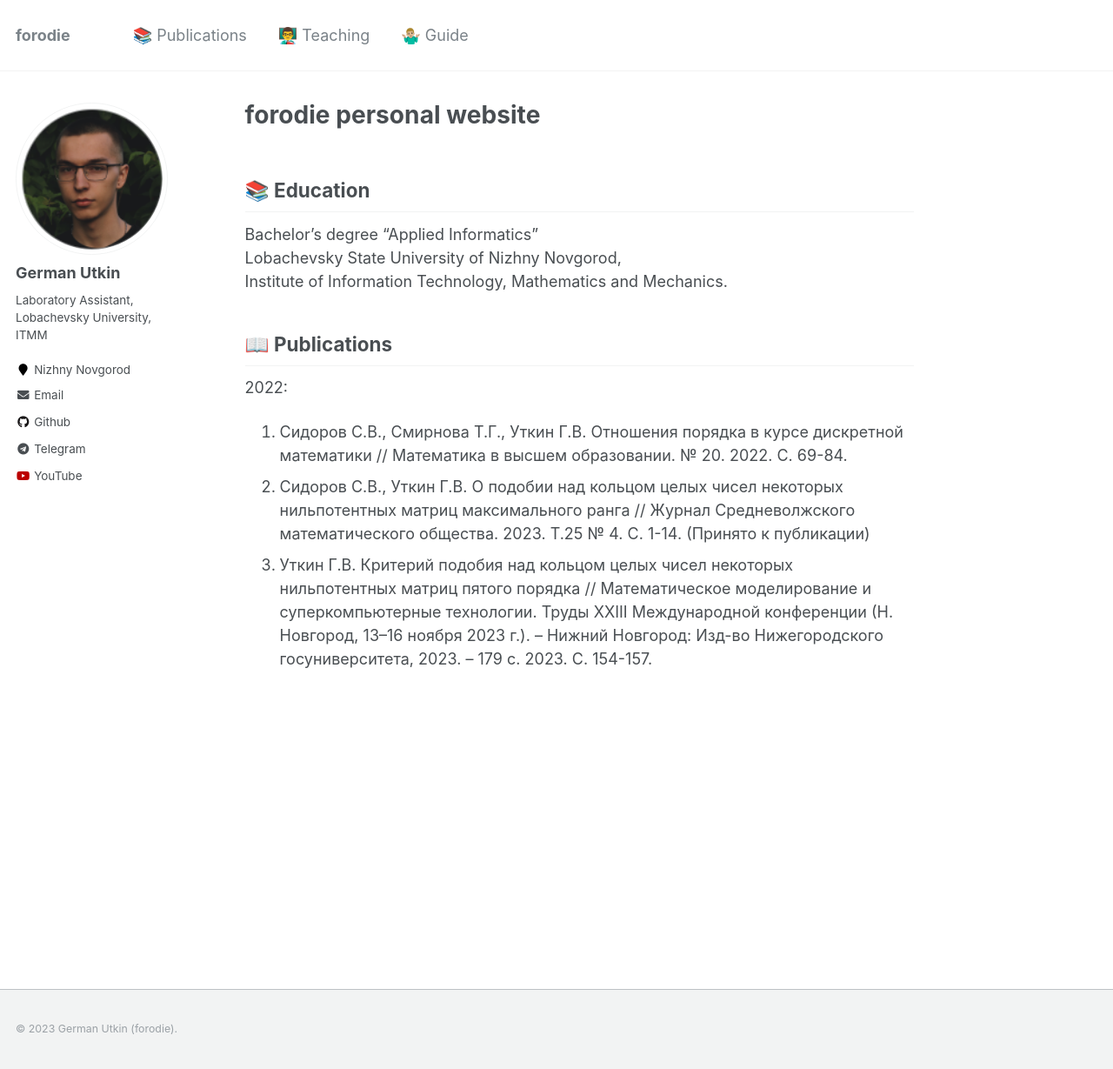
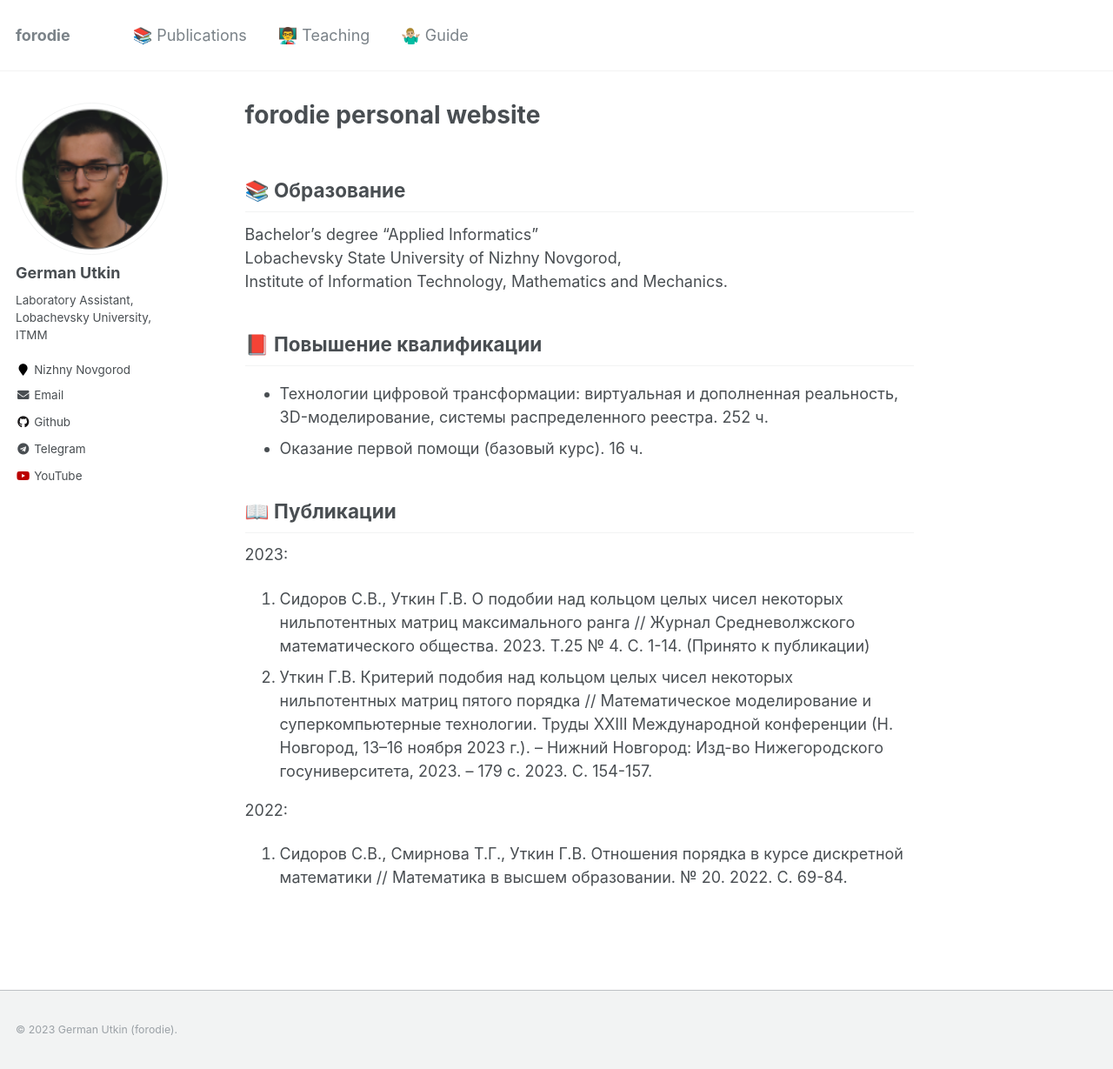
Before and after one commit to forodie/forodie.github.io, a Jekyll site: the page built from _pages/about.md, in a window 1280 px wide and 1229 px high. Shown: the whole window at 87% size. Built offline with Jekyll 4.4.1, drawn with Linux system fonts in a browser that asks for light colours.

Commit message:
Update about.md

```diff
--- a/_pages/about.md
+++ b/_pages/about.md
@@ -8,16 +8,23 @@ redirect_from:
   - /about.html
 ---
 
-## 📚 Education
+## 📚 Образование
 
 Bachelor's degree "Applied Informatics"
 Lobachevsky State University of Nizhny Novgorod,
 Institute of Information Technology, Mathematics and Mechanics.
 
-## 📖 Publications
+## 📕 Повышение квалификации
+
++ Технологии цифровой трансформации: виртуальная и дополненная реальность, 3D-моделирование, системы распределенного реестра. 252 ч.
++ Оказание первой помощи (базовый курс). 16 ч.
+
+## 📖 Публикации
+
+2023:
+1. Сидоров С.В., Уткин Г.В. О подобии над кольцом целых чисел некоторых нильпотентных матриц максимального ранга // Журнал Средневолжского математического общества. 2023. Т.25 № 4. С. 1-14. (Принято к публикации)
+2. Уткин Г.В. Критерий подобия над кольцом целых чисел некоторых нильпотентных матриц пятого порядка // Математическое моделирование и суперкомпьютерные технологии. Труды XXIII Международной конференции (Н. Новгород, 13–16 ноября 2023 г.). – Нижний Новгород: Изд-во Нижегородского госуниверситета, 2023. – 179 с. 2023. С. 154-157.
 
 2022:
 
 1. Сидоров С.В., Смирнова Т.Г., Уткин Г.В. Отношения порядка в курсе дискретной математики // Математика в высшем образовании. № 20. 2022. С. 69-84.
-2. Сидоров С.В., Уткин Г.В. О подобии над кольцом целых чисел некоторых нильпотентных матриц максимального ранга // Журнал Средневолжского математического общества. 2023. Т.25 № 4. С. 1-14. (Принято к публикации)
-3. Уткин Г.В. Критерий подобия над кольцом целых чисел некоторых нильпотентных матриц пятого порядка // Математическое моделирование и суперкомпьютерные технологии. Труды XXIII Международной конференции (Н. Новгород, 13–16 ноября 2023 г.). – Нижний Новгород: Изд-во Нижегородского госуниверситета, 2023. – 179 с. 2023. С. 154-157.
```
